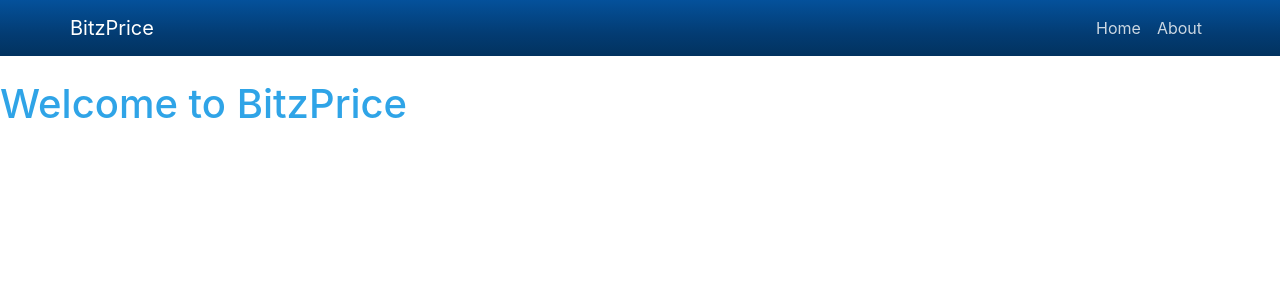
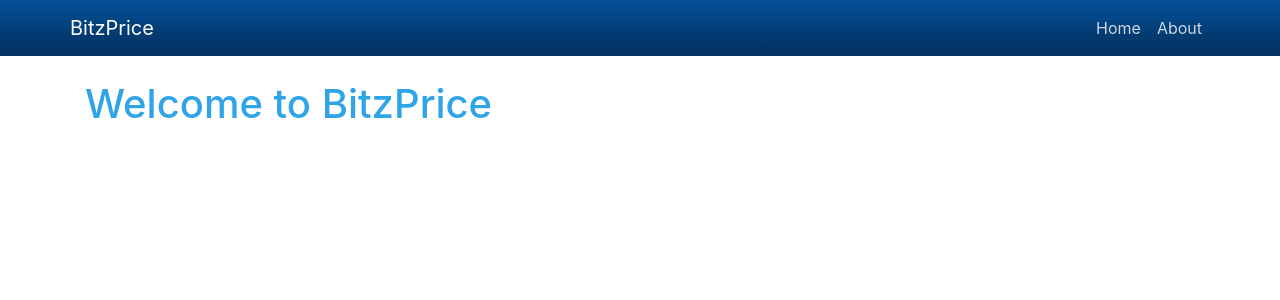
Before and after one commit to vai91/BitzPriceNextJS, a Next.js app: page / in a window 1280 px wide. Shown: the top 300 px of the page. Built offline with nearby package versions, Linux system fonts and the light colour scheme.

Commit message:
Add isomorphic-unfetch to allow us to use Fetch API on client and the server

```diff
--- a/components/layout.js
+++ b/components/layout.js
@@ -9,7 +9,9 @@ const Layout = (props) => (
             href="https://bootswatch.com/4/cerulean/bootstrap.min.css"/>
         </Head>
         <Navbar />
-        {props.children}
+        <div className="container">
+            {props.children}
+        </div>
     </div>
 );
 
--- a/package.json
+++ b/package.json
@@ -11,6 +11,7 @@
   "author": "Mehmet Efe Ekiner",
   "license": "ISC",
   "dependencies": {
+    "isomorphic-unfetch": "^3.0.0",
     "next": "^9.0.6",
     "react": "^16.9.0",
     "react-dom": "^16.9.0"
```
Also changed, not shown: 1 other file (tests, documents, lock files or other folders).
